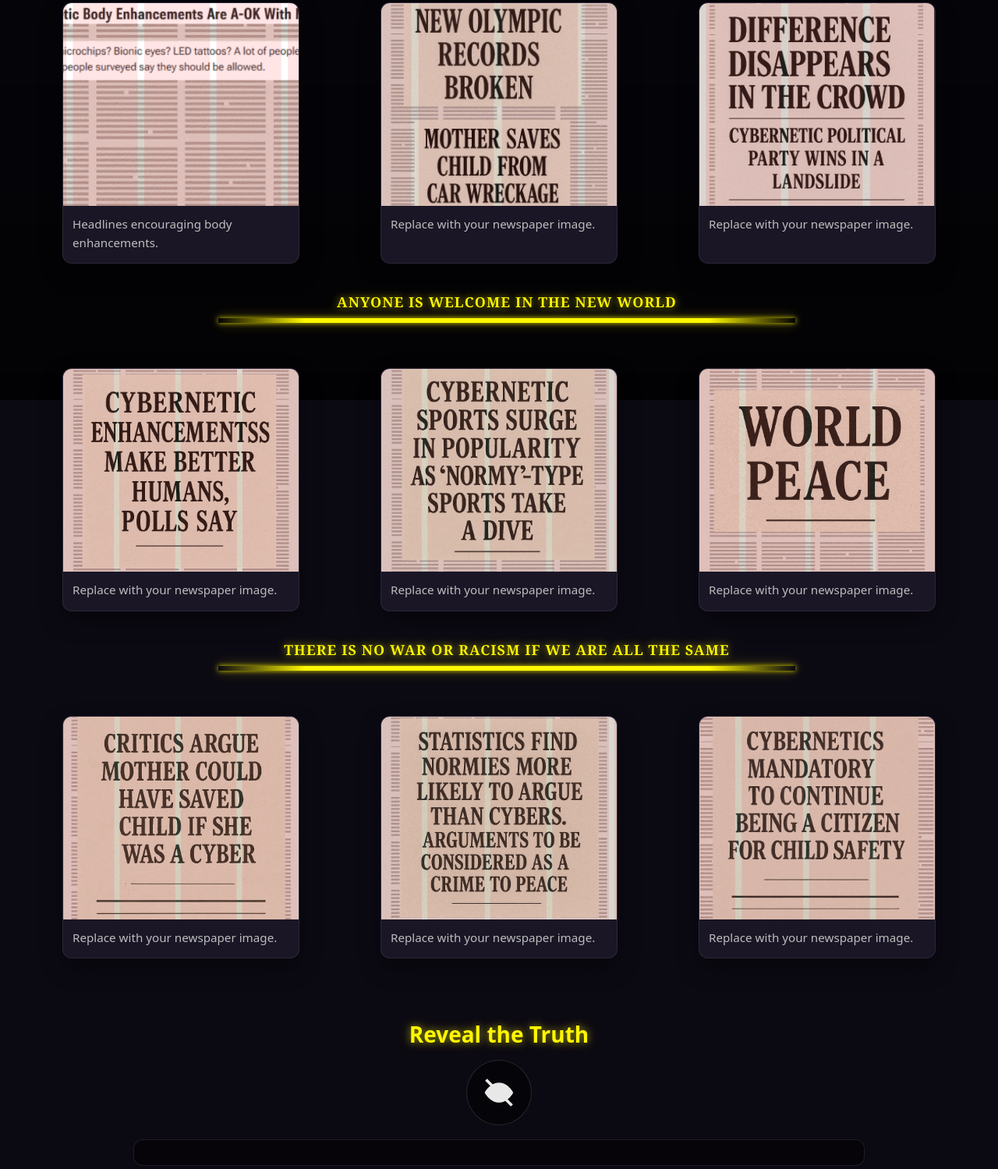
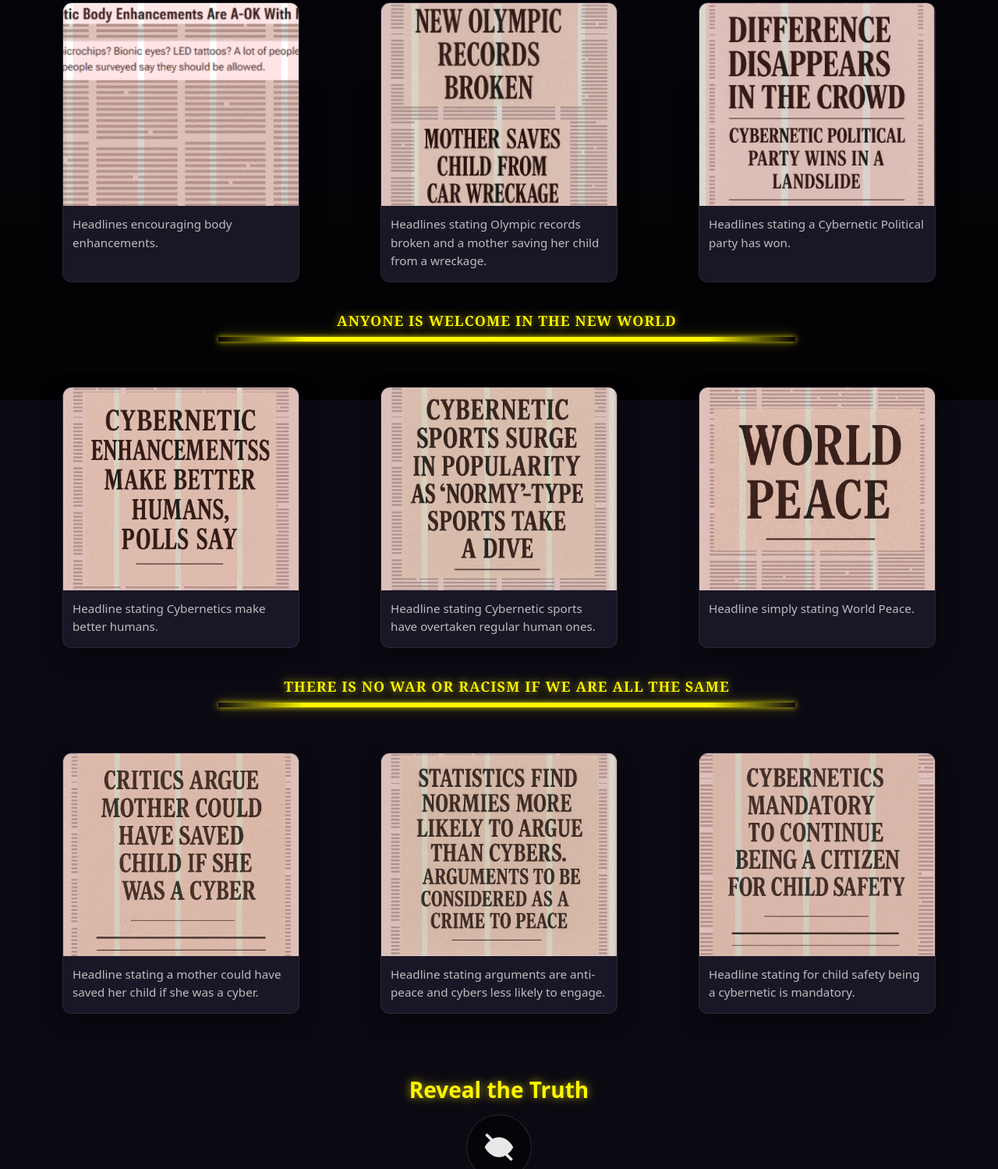
Before and after one commit to Gratious-glitch/Cybernetic-Future-, a plain HTML site: page index.html in a window 1280 px wide. Shown: the part 287-1786 px from the top of the page at 78% size. Drawn offline with Linux system fonts and the light colour scheme.

Commit message:
Update index.html

```diff
--- a/index.html
+++ b/index.html
@@ -221,8 +221,8 @@
     <section class="section" id="row1">
       <div class="paper-grid">
         <figure class="paper"><img class="headline-top tall" src="images/news-1a.jpg" alt="Cybernetic body enhancements headline"><figcaption>Headlines encouraging body enhancements.</figcaption></figure>
-        <figure class="paper"><img src="images/news-1b.jpg" alt="Newspaper 2"><figcaption>Replace with your newspaper image.</figcaption></figure>
-        <figure class="paper"><img src="images/news-1c.jpg" alt="Newspaper 3"><figcaption>Replace with your newspaper image.</figcaption></figure>
+        <figure class="paper"><img src="images/news-1b.jpg" alt="Newspaper 2"><figcaption>Headlines stating Olympic records broken and a mother saving her child from a wreckage.</figcaption></figure>
+        <figure class="paper"><img src="images/news-1c.jpg" alt="Newspaper 3"><figcaption>Headlines stating a Cybernetic Political party has won.</figcaption></figure>
       </div>
     </section>
 
@@ -235,9 +235,9 @@
     <!-- ROW 2 -->
     <section class="section" id="row2">
       <div class="paper-grid">
-        <figure class="paper"><img src="images/news-2a.jpg" alt="Newspaper 4"><figcaption>Replace with your newspaper image.</figcaption></figure>
-        <figure class="paper"><img src="images/news-2b.jpg" alt="Newspaper 5"><figcaption>Replace with your newspaper image.</figcaption></figure>
-        <figure class="paper"><img src="images/news-2c.jpg" alt="Newspaper 6"><figcaption>Replace with your newspaper image.</figcaption></figure>
+        <figure class="paper"><img src="images/news-2a.jpg" alt="Newspaper 4"><figcaption>Headline stating Cybernetics make better humans.</figcaption></figure>
+        <figure class="paper"><img src="images/news-2b.jpg" alt="Newspaper 5"><figcaption>Headline stating Cybernetic sports have overtaken regular human ones.</figcaption></figure>
+        <figure class="paper"><img src="images/news-2c.jpg" alt="Newspaper 6"><figcaption>Headline simply stating World Peace.</figcaption></figure>
       </div>
     </section>
 
@@ -250,9 +250,9 @@
     <!-- ROW 3 -->
     <section class="section" id="row3">
       <div class="paper-grid">
-        <figure class="paper"><img src="images/news-3a.jpg" alt="Newspaper 7"><figcaption>Replace with your newspaper image.</figcaption></figure>
-        <figure class="paper"><img src="images/news-3b.jpg" alt="Newspaper 8"><figcaption>Replace with your newspaper image.</figcaption></figure>
-        <figure class="paper"><img src="images/news-3c.jpg" alt="Newspaper 9"><figcaption>Replace with your newspaper image.</figcaption></figure>
+        <figure class="paper"><img src="images/news-3a.jpg" alt="Newspaper 7"><figcaption>Headline stating a mother could have saved her child if she was a cyber.</figcaption></figure>
+        <figure class="paper"><img src="images/news-3b.jpg" alt="Newspaper 8"><figcaption>Headline stating arguments are anti-peace and cybers less likely to engage.</figcaption></figure>
+        <figure class="paper"><img src="images/news-3c.jpg" alt="Newspaper 9"><figcaption>Headline stating for child safety being a cybernetic is mandatory.</figcaption></figure>
       </div>
     </section>
 
```
